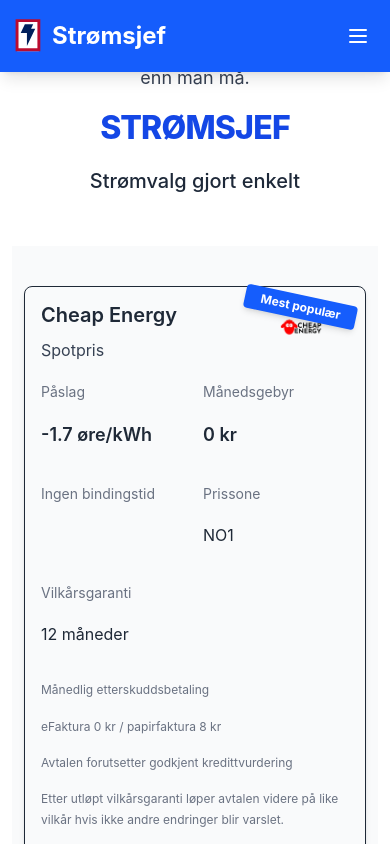
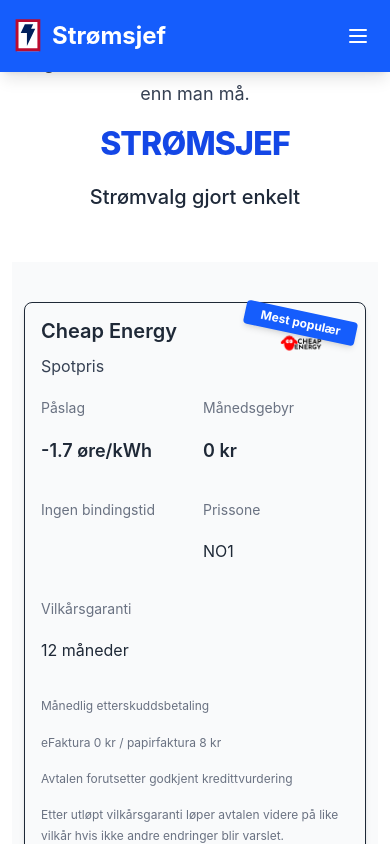
Before and after one commit to hazzler78/stromsjef, a Next.js app: page / in a window 390 px wide. Shown: the top 844 px of the page. Built offline with nearby package versions, Linux system fonts and the light colour scheme; no server answers.

Commit message:
fix(home): ensure intro text clears fixed header on mobile

```diff
--- a/src/app/page.tsx
+++ b/src/app/page.tsx
@@ -67,7 +67,7 @@ export default async function Home() {
   return (
     <div>
       {/* Ny introduktionstext */}
-      <section className="bg-white py-8">
+      <section className="bg-white pt-12 pb-8 md:py-8">
         <div className="container mx-auto text-center">
           <p className="text-lg md:text-xl text-gray-700 mb-2">Ingen strømkunder ønsker å betale mer enn man må.</p>
           <h1 className="text-3xl md:text-4xl font-extrabold text-blue-700 mb-1 tracking-tight">STRØMSJEF</h1>
```
